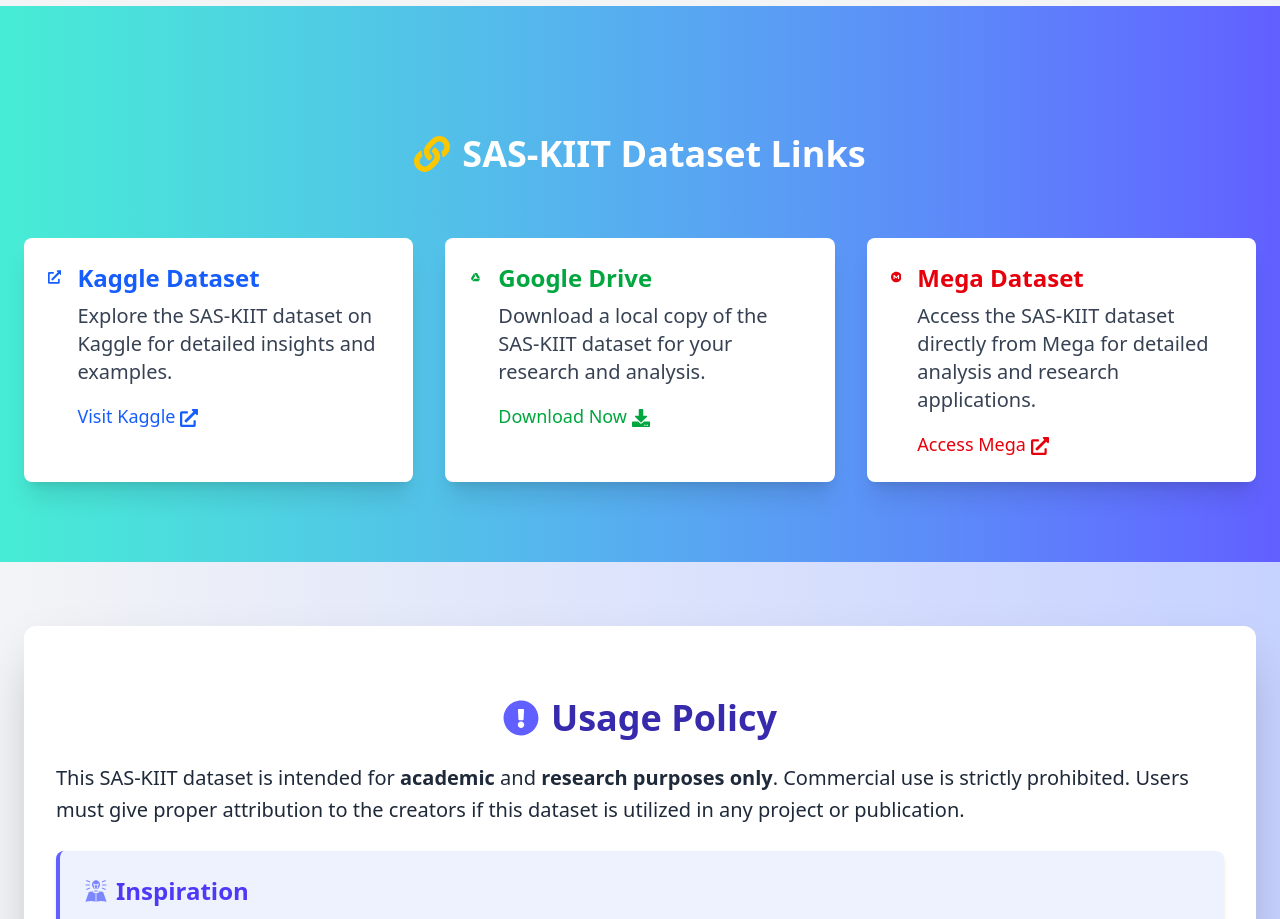
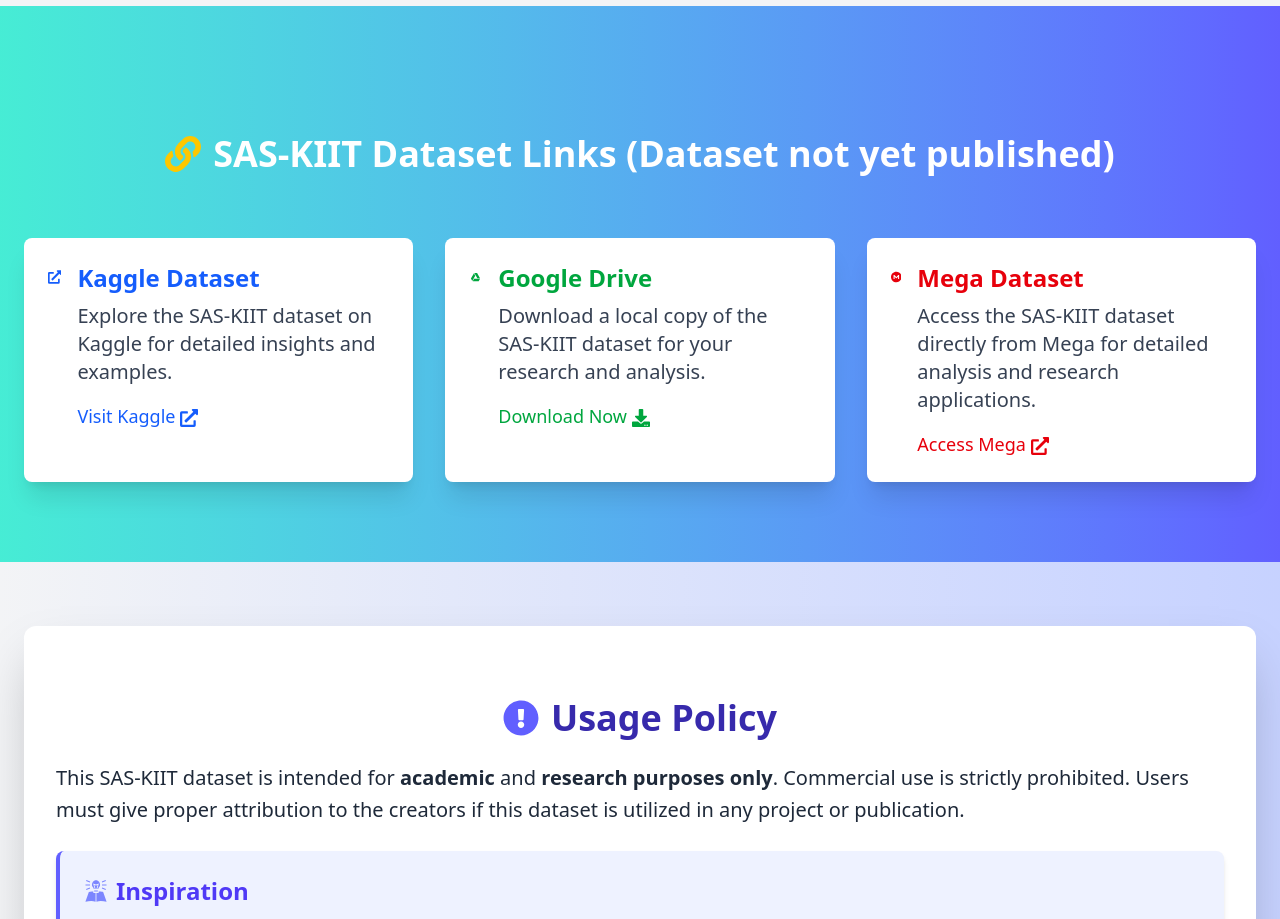
Before and after one commit to pappubishwas/SAS-KIIT-Dataset, a React (Vite) app: page / in a window 1280 px wide. Shown: the part 6900-7819 px from the top of the page. Built offline with nearby package versions, Linux system fonts and the light colour scheme; a web font is replaced by a local one.

Commit message:
updated dataset caption

```diff
--- a/src/App.jsx
+++ b/src/App.jsx
@@ -487,7 +487,7 @@
       ))}
     </div>
   </div>
-</section>
+      </section>
 
 
       {/* Dataset Links Section */}
@@ -498,7 +498,7 @@
         <div className="container mx-auto px-6">
           <h2 className="text-4xl font-extrabold text-white mb-16 flex items-center justify-center mt-12">
             <FaLink className="mr-3 text-yellow-400" />
-            SAS-KIIT Dataset Links
+            SAS-KIIT Dataset Links (Dataset not yet published)
           </h2>
           <div className="grid grid-cols-1 md:grid-cols-2 lg:grid-cols-3 gap-8">
             {/* Kaggle Link */}
```
